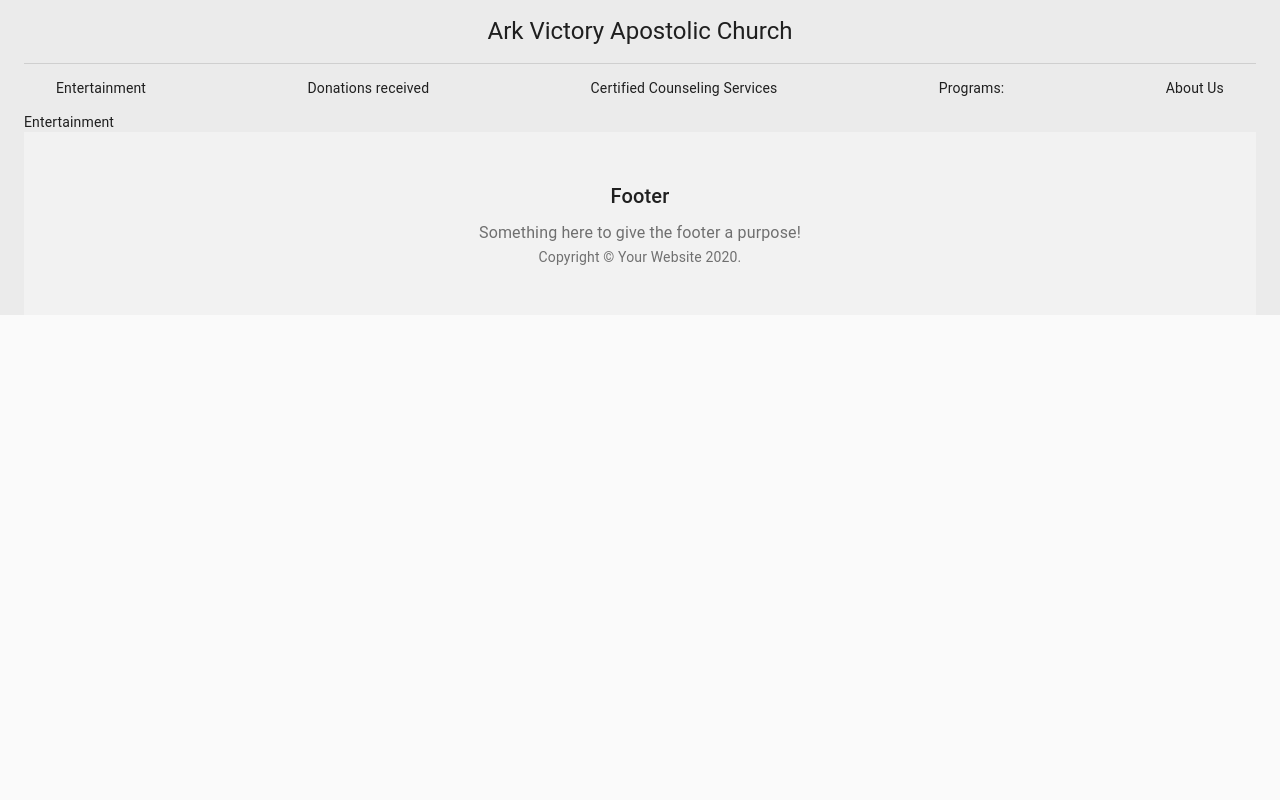
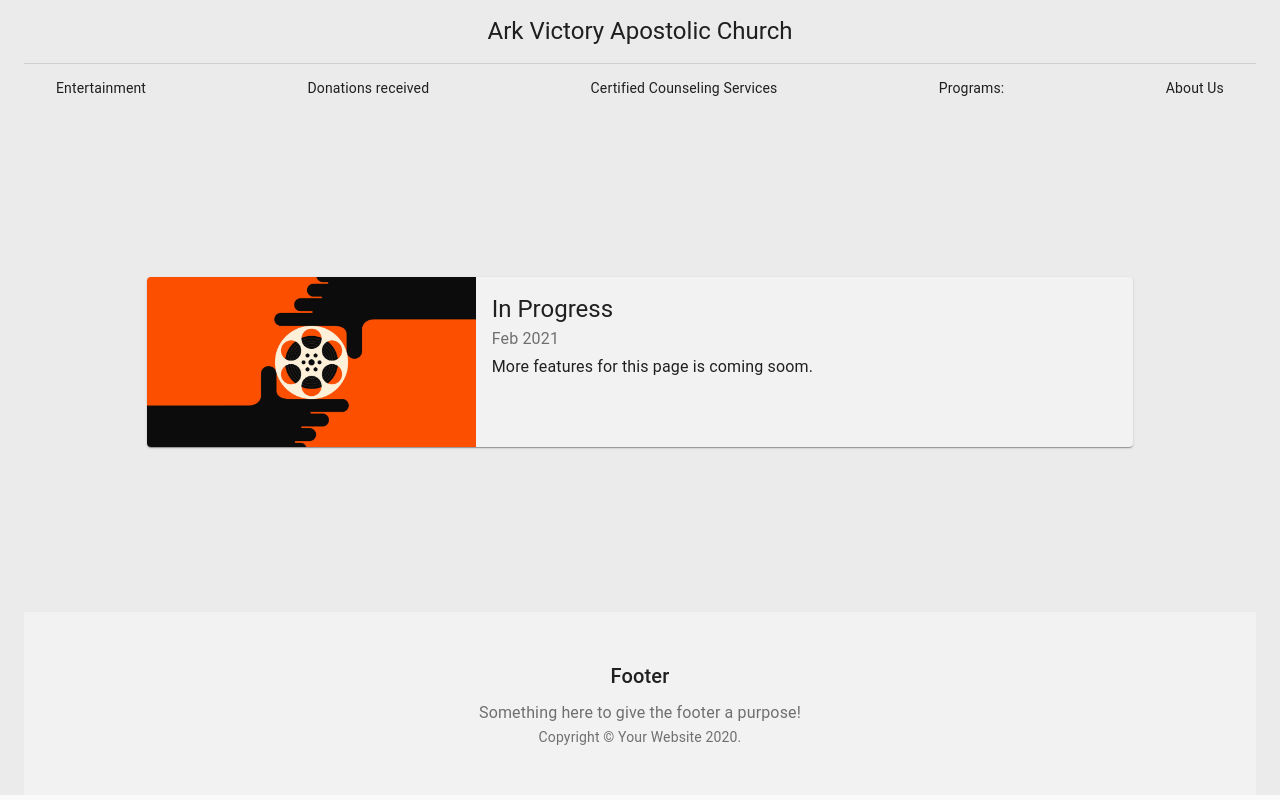
Before and after one commit to Jayammo/ArkVictoryWeb, a React (Create React App) app: page /entertainment in a window 1280 px wide. Built offline with nearby package versions, Linux system fonts and the light colour scheme.

Commit message:
In Progress display created

```diff
--- a/src/component/Pages/Entertainment/Entertainment.jsx
+++ b/src/component/Pages/Entertainment/Entertainment.jsx
@@ -1,5 +1,24 @@
+import ImgCard from "../../Shared/Cards/ImgCard";
+import ETlogo from "../../../assets/ETlogo.jpg";
+import { Grid } from "@material-ui/core";
+
+const post = {
+  title: "In Progress",
+  date: "Feb 2021",
+  description: "More features for this page is coming soom. ",
+  image: ETlogo,
+  imageText: "Image Text",
+  smDown: false,
+};
+
 const Entertainment = (props) => {
-  return <div>Entertainment</div>;
+  return (
+    <Grid container alignItems="center" spacing={3}>
+      <Grid item xs={12}>
+        <ImgCard post={post} />
+      </Grid>
+    </Grid>
+  );
 };
 
 export default Entertainment;
--- a/src/component/Pages/Home/Home.jsx
+++ b/src/component/Pages/Home/Home.jsx
@@ -34,6 +34,7 @@
     description: "Welcome to Ark Victory Apostolic Church Offical Webpage",
     image: handsTogetherOne,
     imageText: "Image Text",
+    smDown: true,
   },
   {
     title: "Progress",
@@ -41,6 +42,7 @@
     description: "More features coming soon",
     image: handsTogetherOne,
     imageText: "Image Text",
+    smDown: true,
   },
 ];
 
--- a/src/component/Shared/Cards/ImgCard.jsx
+++ b/src/component/Shared/Cards/ImgCard.jsx
@@ -3,49 +3,65 @@
   makeStyles,
   Typography,
   Card,
-  Button,
   CardActionArea,
-  CardActions,
   CardContent,
+  CardMedia,
 } from "@material-ui/core";
 
-const useStyles = makeStyles((theme) => ({
+const useStyles = makeStyles({
   root: {
-    maxWidth: 800,
-    margin: theme.spacing(2),
+    display: "flex",
+    justifyContent: "center",
+    height: "500px",
   },
-  media: {
-    maxHeight: "200px",
-    width: "200px",
+  CardActionArea: {
+    display: "flex",
+    minHeight: "169.62px",
+    width: "80%",
   },
-}));
+  card: {
+    display: "flex",
+    minHeight: "169.62px",
+    width: "100%",
+  },
+  cardDetails: {
+    flex: 2,
+  },
+  cardMedia: {
+    flex: 1,
+    width: 160,
+  },
+});
 
 const ImgCard = (props) => {
-  const { image, content, title } = props;
+  const { post } = props;
   const classes = useStyles();
 
   return (
-    <Card className={classes.root}>
-      <CardActionArea>
-        <img className={classes.media} src={image} alt="Logo" />
-        <CardContent>
-          <Typography gutterBottom variant="h5" component="h2">
-            {title}
-          </Typography>
-          <Typography variant="body2" color="textSecondary" component="p">
-            {content}
-          </Typography>
-        </CardContent>
+    <div className={classes.root}>
+      <CardActionArea className={classes.CardActionArea} component="a" href="#">
+        <Card className={classes.card}>
+          <CardMedia
+            className={classes.cardMedia}
+            image={post.image}
+            title={post.imageText}
+          />
+          <div className={classes.cardDetails}>
+            <CardContent>
+              <Typography component="h2" variant="h5">
+                {post.title}
+              </Typography>
+              <Typography variant="subtitle1" color="textSecondary">
+                {post.date}
+              </Typography>
+              <Typography variant="subtitle1" paragraph>
+                {post.description}
+              </Typography>
+            </CardContent>
+          </div>
+        </Card>
       </CardActionArea>
-      <CardActions>
-        <Button size="small" color="secondary">
-          Share
-        </Button>
-        <Button size="small" color="secondary">
-          Learn More
-        </Button>
-      </CardActions>
-    </Card>
+    </div>
   );
 };
 
--- a/src/component/Shared/Features/FeaturedPost.js
+++ b/src/component/Shared/Features/FeaturedPost.js
@@ -43,7 +43,7 @@
               </Typography>
             </CardContent>
           </div>
-          <Hidden smDown>
+          <Hidden smDown={post.smDown}>
             <CardMedia
               className={classes.cardMedia}
               image={post.image}
--- a/src/component/Shared/Features/MainFeaturedPost.js
+++ b/src/component/Shared/Features/MainFeaturedPost.js
@@ -12,7 +12,6 @@
     backgroundColor: theme.palette.grey[800],
     color: theme.palette.common.white,
     marginBottom: theme.spacing(4),
-    backgroundImage: "url(https://source.unsplash.com/random)",
     backgroundSize: "cover",
     backgroundRepeat: "no-repeat",
     backgroundPosition: "center",
```
Also changed, not shown: src/assets/ETlogo.jpg (added), 1 other file (tests, documents, lock files or other folders).
